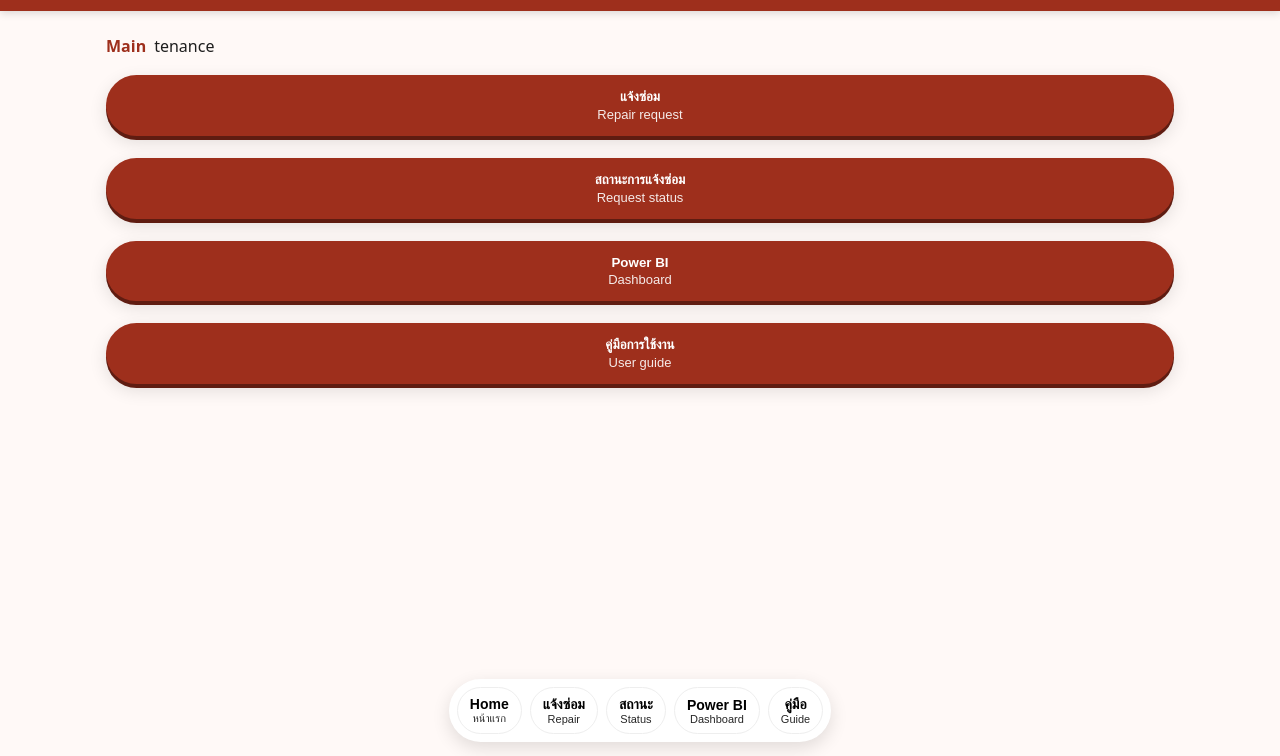
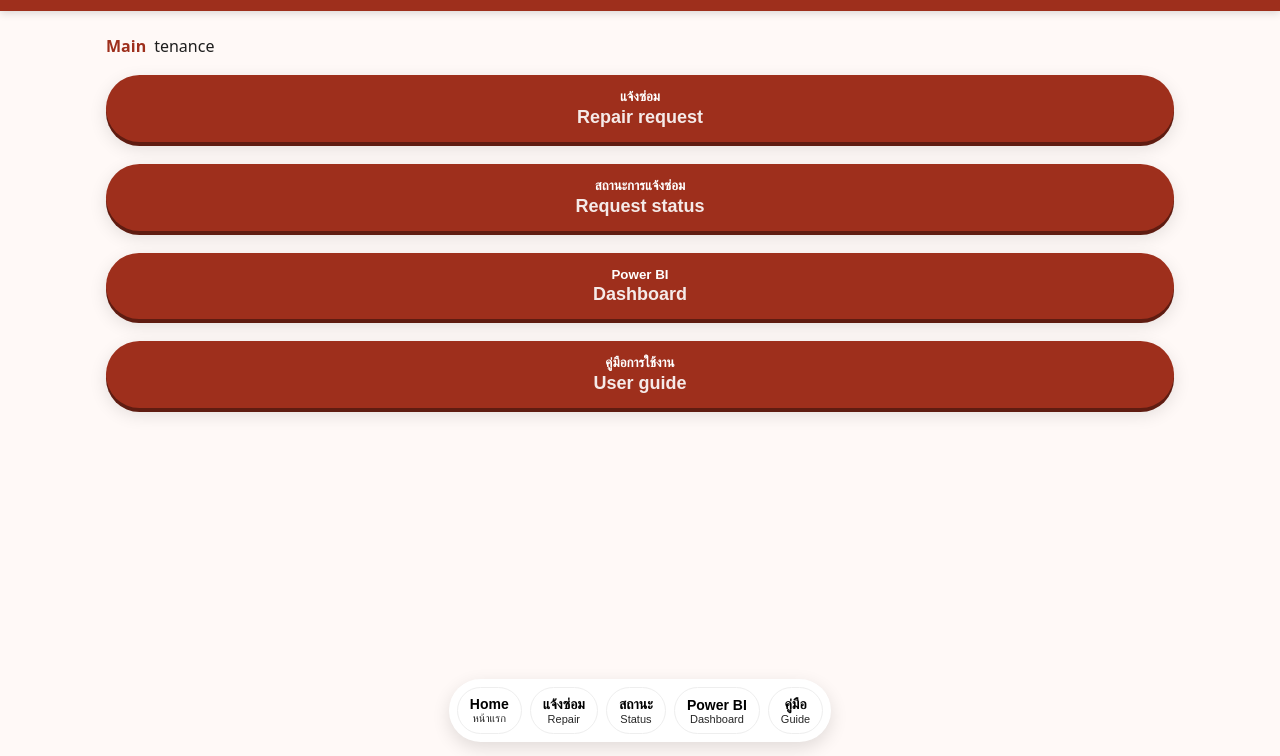
Before and after one commit to miragevictory-pixel/Data-Driven-Maintenance-2, a plain HTML site: page index.html in a window 1280 px wide. Shown: the part 44-800 px from the top of the page. Drawn offline with Linux system fonts and the light colour scheme.

Commit message:
Update index.html

```diff
--- a/index.html
+++ b/index.html
@@ -56,8 +56,8 @@
     }
     .btn small{
       display:block;
-      font-weight:400;
-      font-size:13px;
+      font-weight:700;
+      font-size:18px;
       opacity:.9;
       margin-top:2px;
     }
@@ -70,7 +70,7 @@
 
     .card{
       background:var(--card); border-radius:var(--radius); box-shadow:var(--shadow);
-      padding:16px; margin:14px 0;
+      padding:20px; margin:18px 0;
     }
     .muted{color:var(--muted)}
 
```
